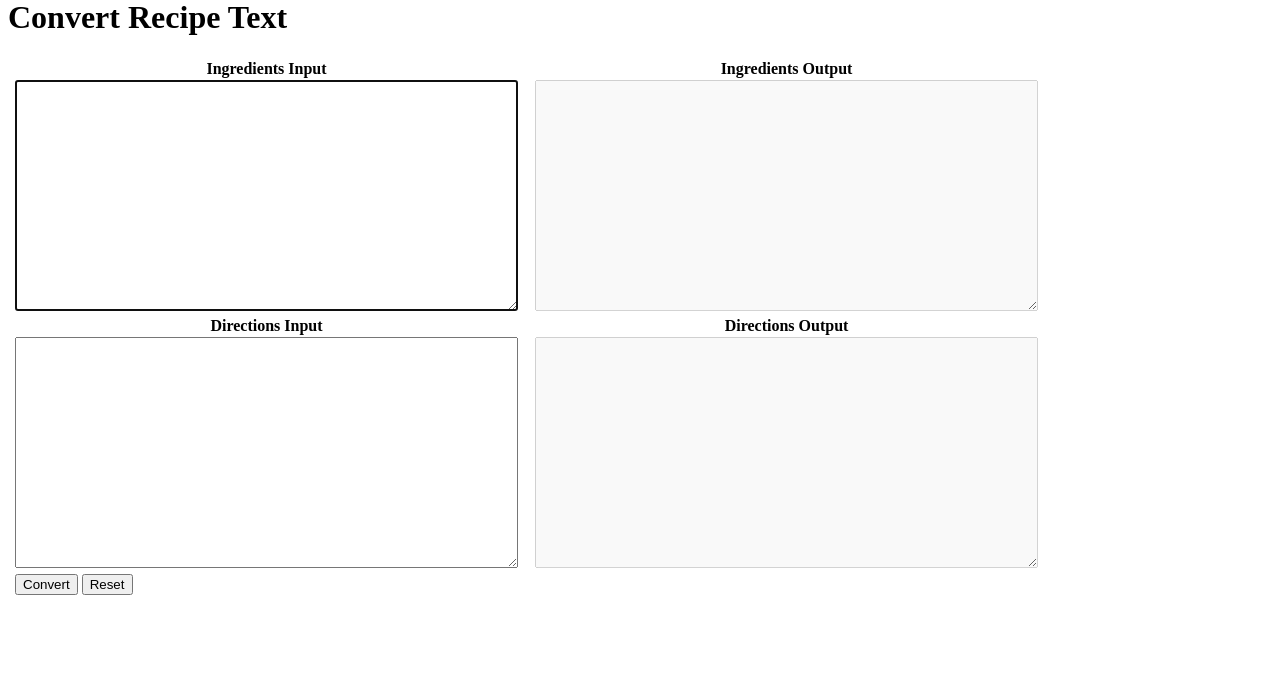
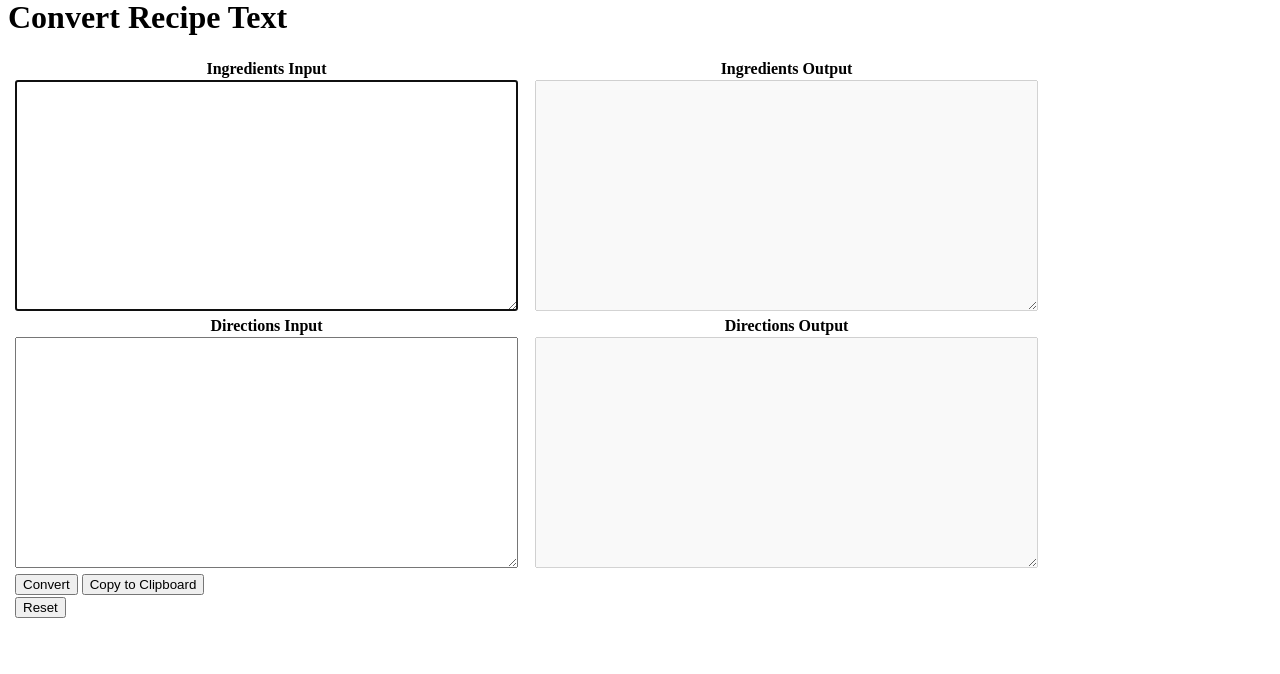
Before and after one commit to brystmar/breadsheet, a Flask app: page /convert in a window 1280 px wide. Shown: the part 48-722 px from the top of the page. Run offline with Flask 2, Linux system fonts and the light colour scheme; some libraries are stand-ins or nearby versions.

Commit message:
clipboard workaround via js

```diff
--- a/app/templates/convert/convert_text.html
+++ b/app/templates/convert/convert_text.html
@@ -1,7 +1,7 @@
 {% extends "base.html" %}
 
 {% block breadapp_content %}
-    <div id="convert_text">
+    <div id="convert_text_section">
         <h1>Convert Recipe Text</h1>
         <form action="" method="POST">
             {{ form.hidden_tag() }}
@@ -25,20 +25,30 @@
                 <tr>
                     <td>
                         {{ form.submit() }}
-                        <button onclick="clearFields();" id="reset">Reset</button>
+                        <button onclick="copyToClipboard();" id="copy_to_clipboard">Copy to Clipboard</button>
                     </td>
                 </tr>
-                <tr>
+                <!--<tr>
                     <td id="convert_text_flash_msg" style="font-size:small; color:Green">
                         <br>{{ get_flashed_messages()[0] }}
+                    </td>
+                </tr>-->
+                <tr>
+                    <td>
+                        <button onclick="clearFields2();" id="reset">Reset</button>
                     </td>
                 </tr>
             </table>
         </form>
     </div>
 
+<div id="clipboard_section" style="display: none;">
+    <textarea id="clipboard_text">
+    </textarea>
+</div>
+
     <script>
-        function clearFields() {
+        function clearFields2() {
             document.getElementById("ingredients_input").value = "";
             document.getElementById("directions_input").value = "";
             document.getElementById("ingredients_output").value = "";
@@ -46,5 +56,25 @@
             document.getElementById("ingredients_input").focus();
             document.getElementById("convert_text_flash_msg").style.display = "none";
         }
+
+        function copyToClipboard() {
+            ingredients = document.getElementById("ingredients_output").value;
+            directions = document.getElementById("directions_output").value;
+            section = document.getElementById("clipboard_section");
+            clipboard = document.getElementById("clipboard_text");
+
+            section.style.display = "block";
+
+            clipboard.value = ingredients + '\n\n\n' + directions;
+            clipboard.select();
+            document.execCommand("copy");
+
+            section.style.display = "none";
+            //document.getElementById("convert_text_flash_msg").style.display = "block";
+        }
+
+        function sfToggle() {
+			var xyz = 5;
+        }
     </script>
 {% endblock %}
```
Also changed, not shown: app/templates/recipes/Saturday White Bread.html (+1 -1 lines), breaddb.db.
